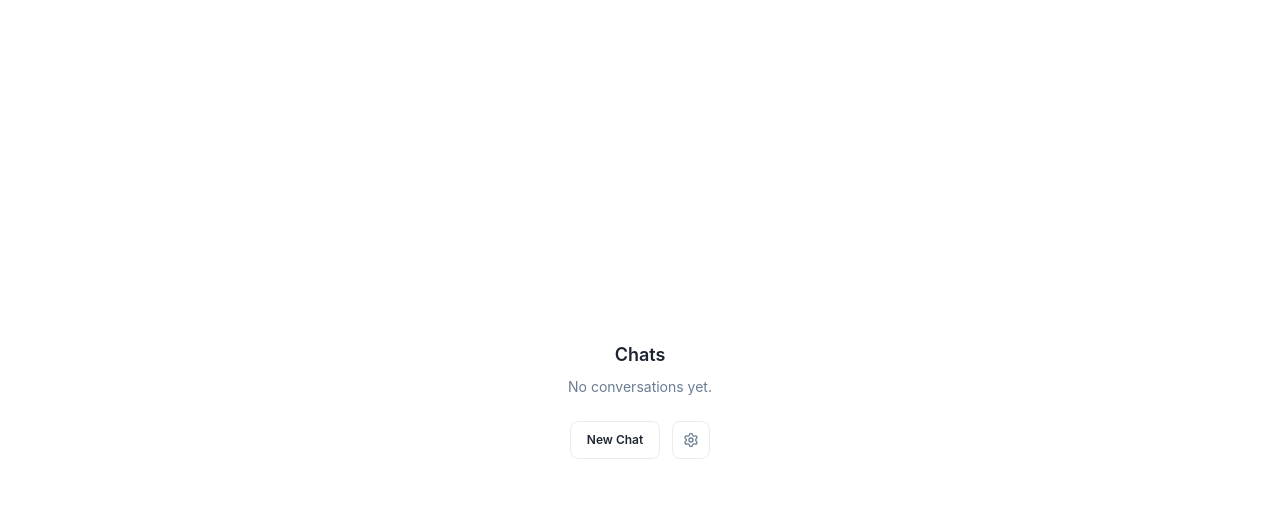
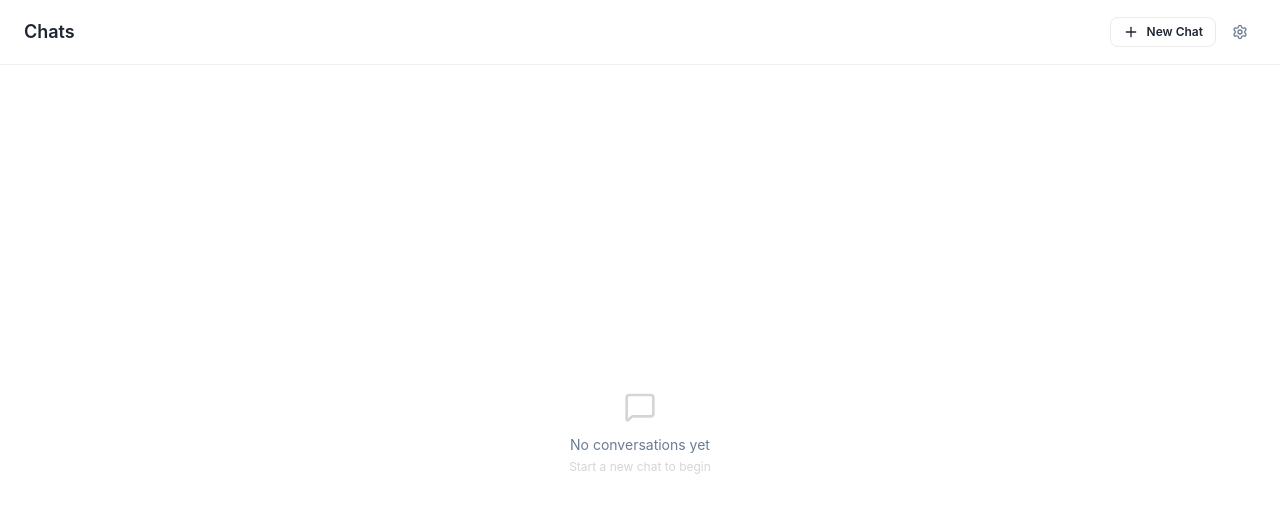
Before and after one commit to parliament-ltd/parliament, a React (Vite) app: page / in a window 1280 px wide. Shown: the top 512 px of the page. Built offline with nearby package versions, Linux system fonts and the light colour scheme.

Commit message:
updated selectorview

```diff
--- a/src/views/SelectorView.jsx
+++ b/src/views/SelectorView.jsx
@@ -1,26 +1,96 @@
 import { useNavigate } from 'react-router-dom'
-import { Settings } from 'lucide-react'
+import { motion } from 'framer-motion'
+import { Settings, Plus, MessageSquare } from 'lucide-react'
+import { useConversations } from '../stores/ConversationContext'
+import { useSettings } from '../stores/SettingsContext'
+import { Button, IconButton } from '../components'
+
+const SPRING_SMOOTH = { type: 'spring', stiffness: 300, damping: 28 }
 
 export default function SelectorView() {
   const navigate = useNavigate()
+  const { conversations, loaded, createNewConversation } = useConversations()
+  const { settings, storageUsage } = useSettings()
+
+  const storagePercent = storageUsage.quota > 0
+    ? Math.round((storageUsage.usage / storageUsage.quota) * 100)
+    : 0
+  const storageWarning = storagePercent >= 80
+
+  const handleNewChat = async () => {
+    const conv = await createNewConversation({ model: settings.defaultModel })
+    navigate(`/chat/${conv.id}`)
+  }
+
+  if (!loaded) {
+    return (
+      <div className="h-screen flex items-center justify-center font-sans text-[#6B7C93]">
+        <p className="text-sm">Loading...</p>
+      </div>
+    )
+  }
 
   return (
-    <div className="h-screen flex flex-col items-center justify-center font-sans text-[#1E2532]">
-      <h1 className="text-lg font-semibold mb-2">Chats</h1>
-      <p className="text-sm text-[#6B7C93] mb-6">No conversations yet.</p>
-      <div className="flex gap-3">
-        <button
-          onClick={() => navigate('/chat/demo')}
-          className="px-4 py-2.5 rounded-lg text-xs font-semibold border border-[#EBEBEB] bg-white hover:border-[#4A7AE5] transition-colors"
+    <div className="h-screen flex flex-col font-sans text-[#1E2532]">
+      {/* Header */}
+      <div className="flex items-center justify-between px-6 py-4 border-b border-[#F0F0F0]">
+        <h1 className="text-lg font-semibold">Chats</h1>
+        <div className="flex items-center gap-2">
+          <Button icon={Plus} size="sm" onClick={handleNewChat}>
+            New Chat
+          </Button>
+          <IconButton icon={Settings} onClick={() => navigate('/settings')} title="Settings" />
+        </div>
+      </div>
+
+      {/* Storage Warning */}
+      {storageWarning && (
+        <motion.div
+          initial={{ opacity: 0, height: 0 }}
+          animate={{ opacity: 1, height: 'auto' }}
+          className={`px-6 py-2.5 text-xs font-semibold ${
+            storagePercent >= 95
+              ? 'bg-[#EF4444]/10 text-[#EF4444]'
+              : 'bg-[#E5A620]/10 text-[#E5A620]'
+          }`}
         >
-          New Chat
-        </button>
-        <button
-          onClick={() => navigate('/settings')}
-          className="p-2.5 rounded-lg border border-[#EBEBEB] bg-white hover:border-[#4A7AE5] transition-colors"
-        >
-          <Settings className="w-4 h-4 text-[#6B7C93]" />
-        </button>
+          {storagePercent >= 95
+            ? 'Storage is nearly full. Export and delete old conversations to free space.'
+            : 'Storage is getting full. Consider exporting old conversations.'}
+        </motion.div>
+      )}
+
+      {/* Content */}
+      <div className="flex-1 overflow-y-auto">
+        {conversations.length === 0 ? (
+          <div className="flex flex-col items-center justify-center h-full">
+            <MessageSquare className="w-8 h-8 text-[#D5D5D5] mb-3" />
+            <p className="text-sm text-[#6B7C93] mb-1">No conversations yet</p>
+            <p className="text-xs text-[#D5D5D5]">Start a new chat to begin</p>
+          </div>
+        ) : (
+          <div className="divide-y divide-[#F0F0F0]">
+            {conversations.map((conv) => (
+              <motion.button
+                key={conv.id}
+                whileHover={{ backgroundColor: '#FAFAFA' }}
+                transition={SPRING_SMOOTH}
+                onClick={() => navigate(`/chat/${conv.id}`)}
+                className="w-full text-left px-6 py-4 transition-colors"
+              >
+                <div className="flex items-center justify-between">
+                  <h3 className="text-sm font-semibold text-[#1E2532] truncate">{conv.title}</h3>
+                  <span className="text-[10px] text-[#D5D5D5] flex-shrink-0 ml-4">
+                    {new Date(conv.updatedAt).toLocaleDateString()}
+                  </span>
+                </div>
+                {conv.parentId && (
+                  <span className="text-[10px] text-[#6B7C93] mt-0.5 inline-block">Branch</span>
+                )}
+              </motion.button>
+            ))}
+          </div>
+        )}
       </div>
     </div>
   )
```
